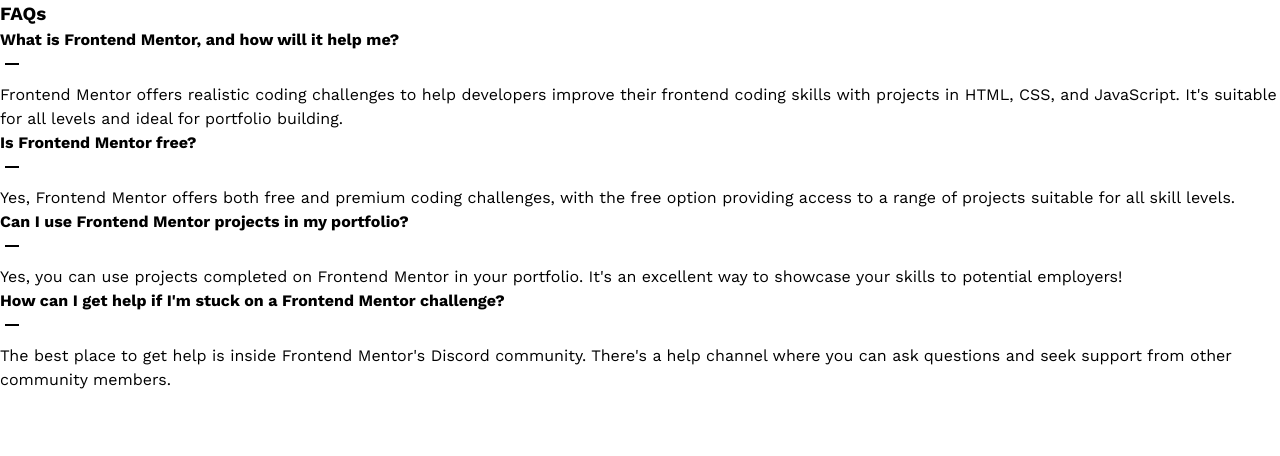
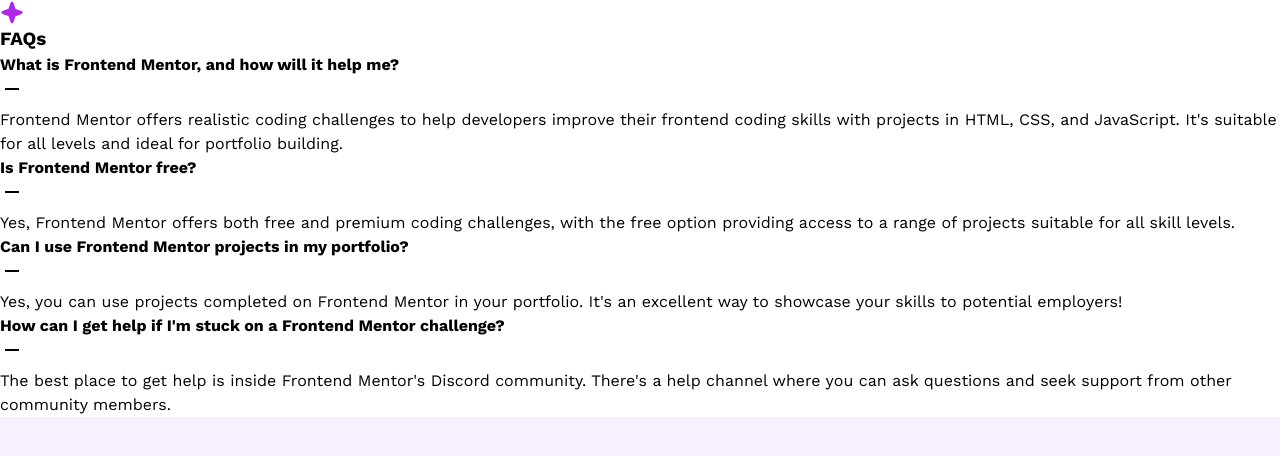
Before and after one commit to irfanoezen/faq-accordion, a plain HTML site: page index.html in a window 1280 px wide. Drawn offline with nearby package versions, Linux system fonts and the light colour scheme.

Commit message:
Add star icon

```diff
--- a/index.html
+++ b/index.html
@@ -18,7 +18,10 @@
     <main>
       <section class="faq-section">
         <div class="faq-component">
-          <h3 class="faq__title">FAQs</h3>
+          <div class="faq__heading">
+            <img src="assets/images/icon-star.svg" alt="" width="24">
+            <h3 class="faq__title">FAQs</h3>
+          </div>
           <div class="faq__container">
             <div class="faq__head">
               <h4>What is Frontend Mentor, and how will it help me?</h4>
--- a/style.css
+++ b/style.css
@@ -27,6 +27,7 @@
 body {
   font-family: "Work Sans", Arial, Helvetica, sans-serif;
   font-optical-sizing: auto;
+  background-color: var(--purple-100);
   /* 4. Add accessible line-height */
   line-height: 1.5;
   /* 5. Improve text rendering */
@@ -82,3 +83,7 @@
 #__next {
   isolation: isolate;
 }
+
+.faq-component {
+  background-color: #fff;
+}
```
